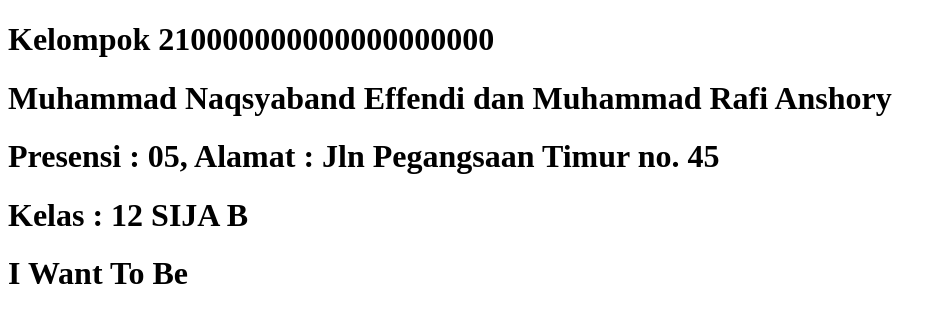
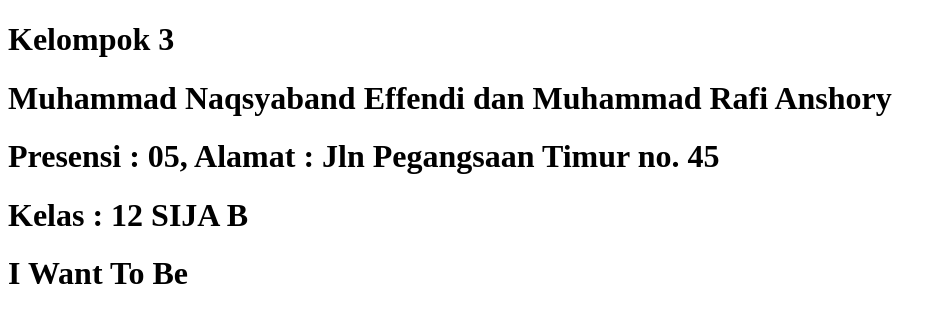
Before and after one commit to TuanBeliau/belajar_git, a plain HTML site: page index.html in a window 1280 px wide. Shown: the whole page, without its empty margins (0-945 px from the left). Drawn offline with Linux system fonts and the light colour scheme.

Commit message:
jadinya kelompok 3

```diff
--- a/index.html
+++ b/index.html
@@ -6,7 +6,7 @@
     <title>Document</title>
 </head>
 <body>
-    <h1>Kelompok 210000000000000000000</h1>
+    <h1>Kelompok 3</h1>
     <h1>Muhammad Naqsyaband Effendi dan Muhammad Rafi Anshory</h1>
     <h1>Presensi : 05, Alamat : Jln Pegangsaan Timur no. 45</h1>
     <h1>Kelas : 12 SIJA B</h1>
```
